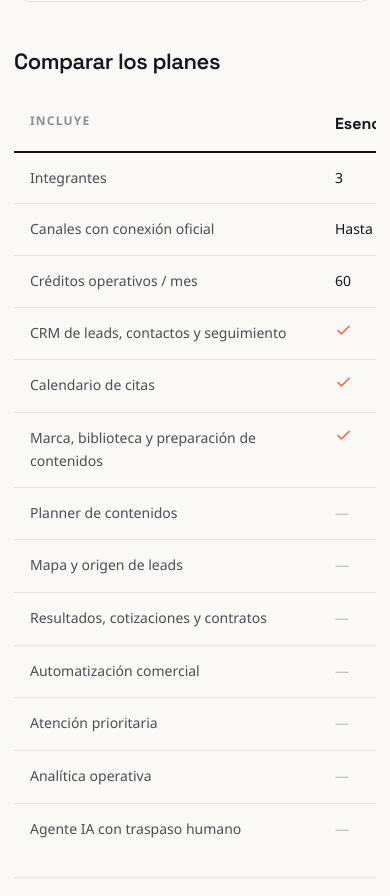
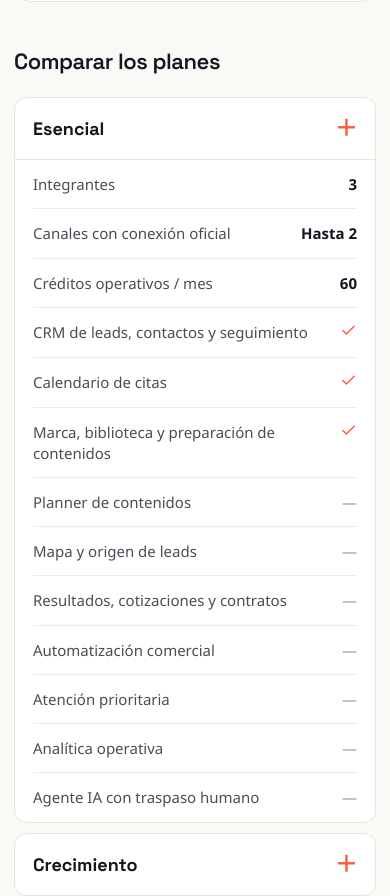
Before and after one commit to apptimgo-ux/pawwer-landing, a Next.js app: page / in a window 390 px wide. Shown: the part 7395-8291 px from the top of the page. Built offline with nearby package versions, Linux system fonts and the light colour scheme.

Commit message:
Improve mobile plan comparison with expandable packages

```diff
--- a/app/blocks.tsx
+++ b/app/blocks.tsx
@@ -255,6 +255,19 @@ function BlockView({ block, locale, t, settings }: { block: Block; locale: Local
                     </tbody>
                   </table>
                 </div>
+                <div className="compare-mobile" aria-label={block.compareTitle}>
+                  {t.plans.map(plan => (
+                    <details key={plan.slug} className="compare-mobile__plan" open={plan.slug === 'esencial'}>
+                      <summary>{plan.name}<span aria-hidden="true">＋</span></summary>
+                      <div className="compare-mobile__rows">
+                        {t.comparison.map(row => {
+                          const value = plan.slug === 'esencial' ? row.esencial : plan.slug === 'crecimiento' ? row.crecimiento : row.escala;
+                          return <div className="compare-mobile__row" key={row.label}><span>{row.label}</span><b><Cell value={value} /></b></div>;
+                        })}
+                      </div>
+                    </details>
+                  ))}
+                </div>
               </div>
             )}
           </div>
--- a/app/overrides.css
+++ b/app/overrides.css
@@ -245,6 +245,22 @@
 .compare .yes { color: var(--accent); }
 .compare .no { color: var(--faint); }
 .compare tr:hover td, .compare tr:hover th { background: rgba(0,0,0,.02); }
+.compare-mobile { display: none; }
+@media (max-width: 700px) {
+  .compare__scroll { display: none; }
+  .compare-mobile { display: grid; gap: 10px; }
+  .compare-mobile__plan { border: 1px solid var(--line); border-radius: 12px; background: var(--surface); overflow: hidden; }
+  .compare-mobile__plan summary { display: flex; justify-content: space-between; align-items: center; padding: 16px 18px; font-family: var(--font-display), sans-serif; font-size: 18px; font-weight: 700; color: var(--ink); cursor: pointer; list-style: none; }
+  .compare-mobile__plan summary::-webkit-details-marker { display: none; }
+  .compare-mobile__plan summary span { color: var(--accent); font-size: 22px; line-height: 1; }
+  .compare-mobile__plan[open] summary { border-bottom: 1px solid var(--line); }
+  .compare-mobile__rows { padding: 0 18px; }
+  .compare-mobile__row { display: grid; grid-template-columns: minmax(0, 1fr) auto; gap: 16px; align-items: start; padding: 14px 0; border-bottom: 1px solid var(--line-soft); font-size: 15px; line-height: 1.35; }
+  .compare-mobile__row:last-child { border-bottom: 0; }
+  .compare-mobile__row > span { color: var(--ink-2); }
+  .compare-mobile__row b { color: var(--ink); font-weight: 600; text-align: right; }
+  .compare-mobile__row .yes { color: var(--accent); }
+}
 
 /* ---------- Agency ---------- */
 .agency__inner { display: grid; grid-template-columns: 1fr auto; gap: 40px; align-items: center; }
```
